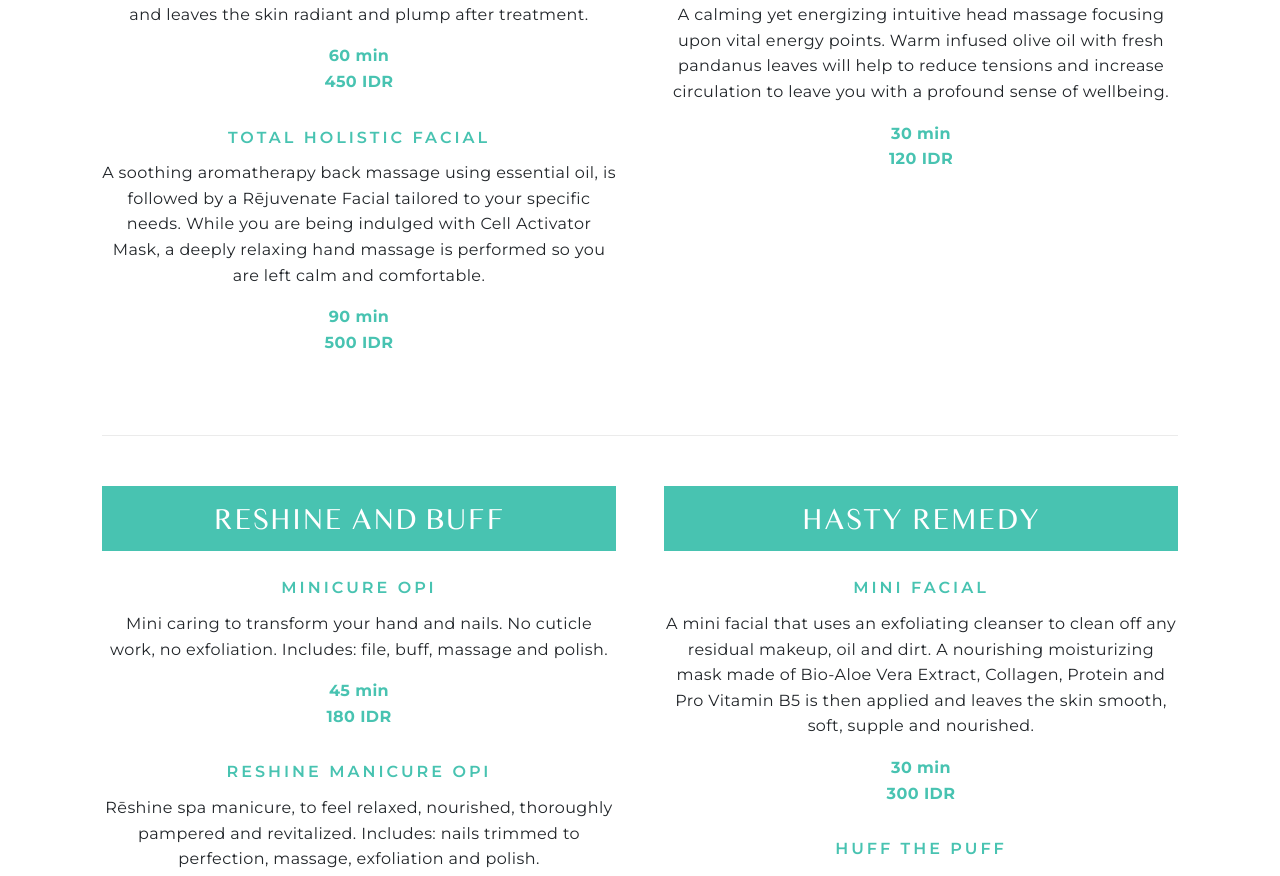
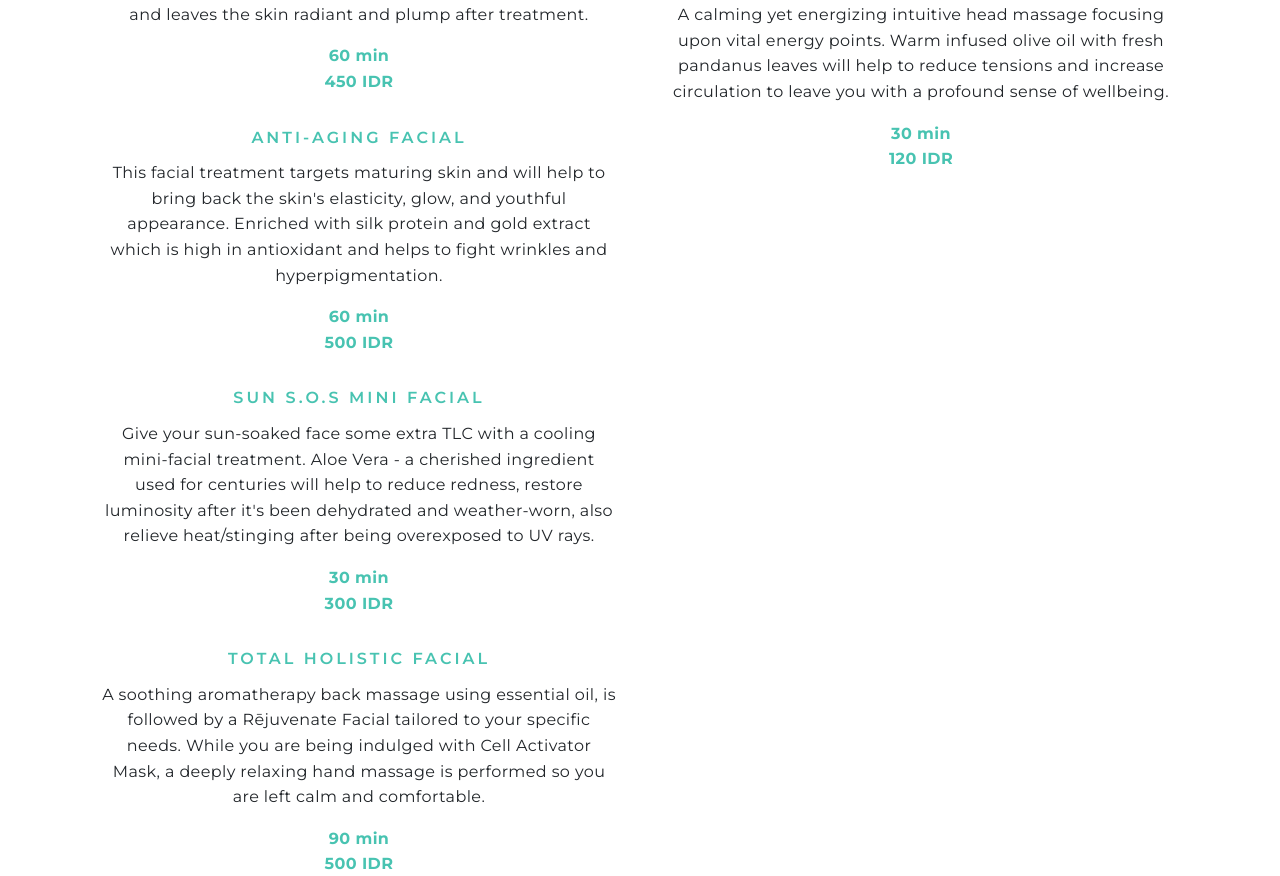
Before and after one commit to aldipee/redayspa, a Next.js app: page /treatment-menu in a window 1280 px wide. Shown: the part 3385-4261 px from the top of the page. Built offline with nearby package versions, Linux system fonts and the light colour scheme.

Commit message:
add new facial

```diff
--- a/pages/treatment-menu.js
+++ b/pages/treatment-menu.js
@@ -281,6 +281,28 @@ export default function Home() {
                           60 min
                           <br />
                           450 IDR
+                        </p>
+                      </div>
+                      <div className='text-center mb30'>
+                        <div className='sm-heading'>ANTI-AGING FACIAL</div>
+                        <p>
+                          This facial treatment targets maturing skin and will help to bring back the skin's elasticity, glow, and youthful appearance. Enriched with silk protein and gold extract which is high in antioxidant and helps to fight wrinkles and hyperpigmentation.
+                        </p>
+                        <p className='font-bold green'>
+                          60 min
+                          <br />
+                          500 IDR
+                        </p>
+                      </div>
+                      <div className='text-center mb30'>
+                        <div className='sm-heading'>SUN S.O.S MINI FACIAL</div>
+                        <p>
+                          Give your sun-soaked face some extra TLC with a cooling mini-facial treatment. Aloe Vera - a cherished ingredient used for centuries will help to reduce redness, restore luminosity after it's been dehydrated and weather-worn, also relieve heat/stinging after being overexposed to UV rays.
+                        </p>
+                        <p className='font-bold green'>
+                          30 min
+                          <br />
+                          300 IDR
                         </p>
                       </div>
                       <div className='text-center mb30'>
```
